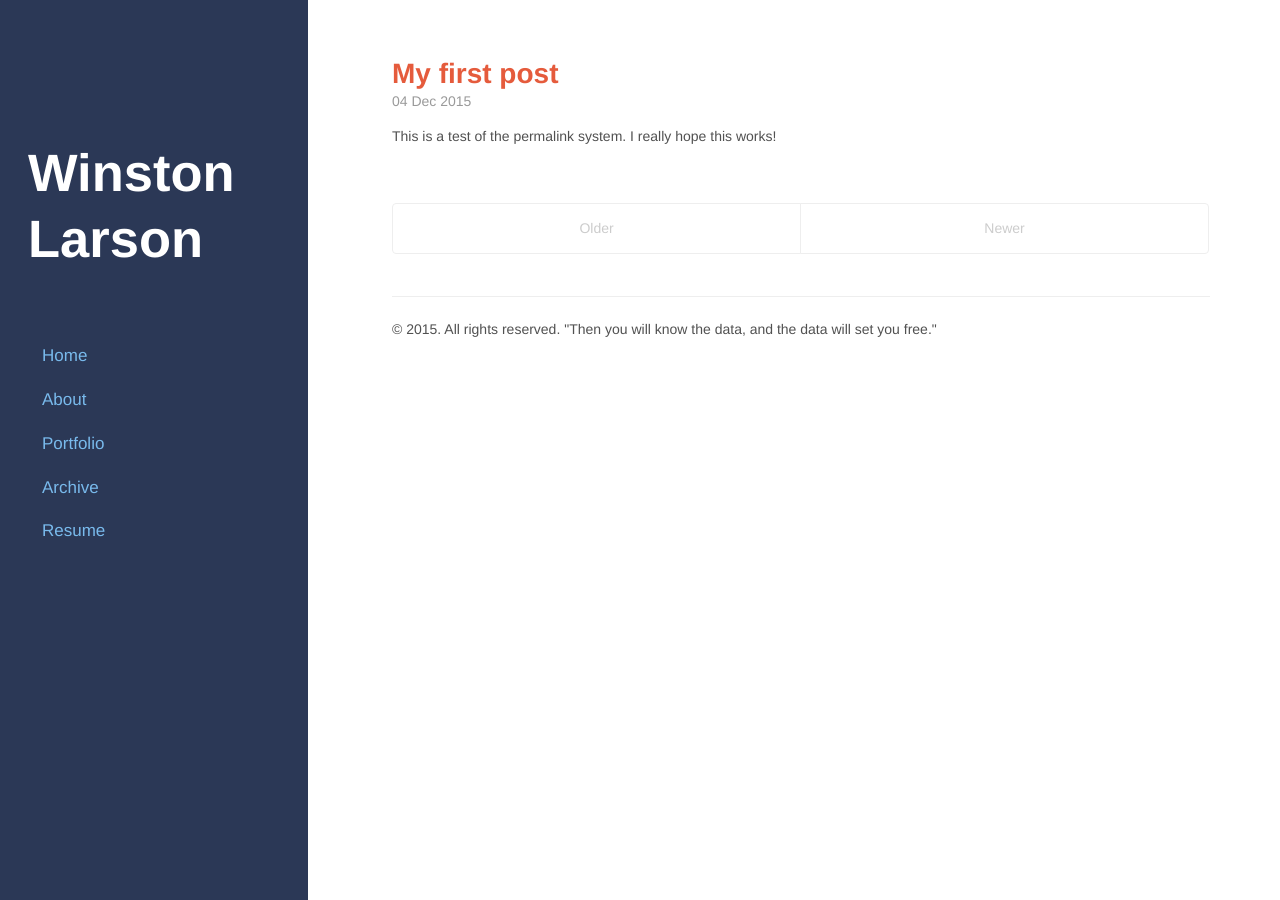
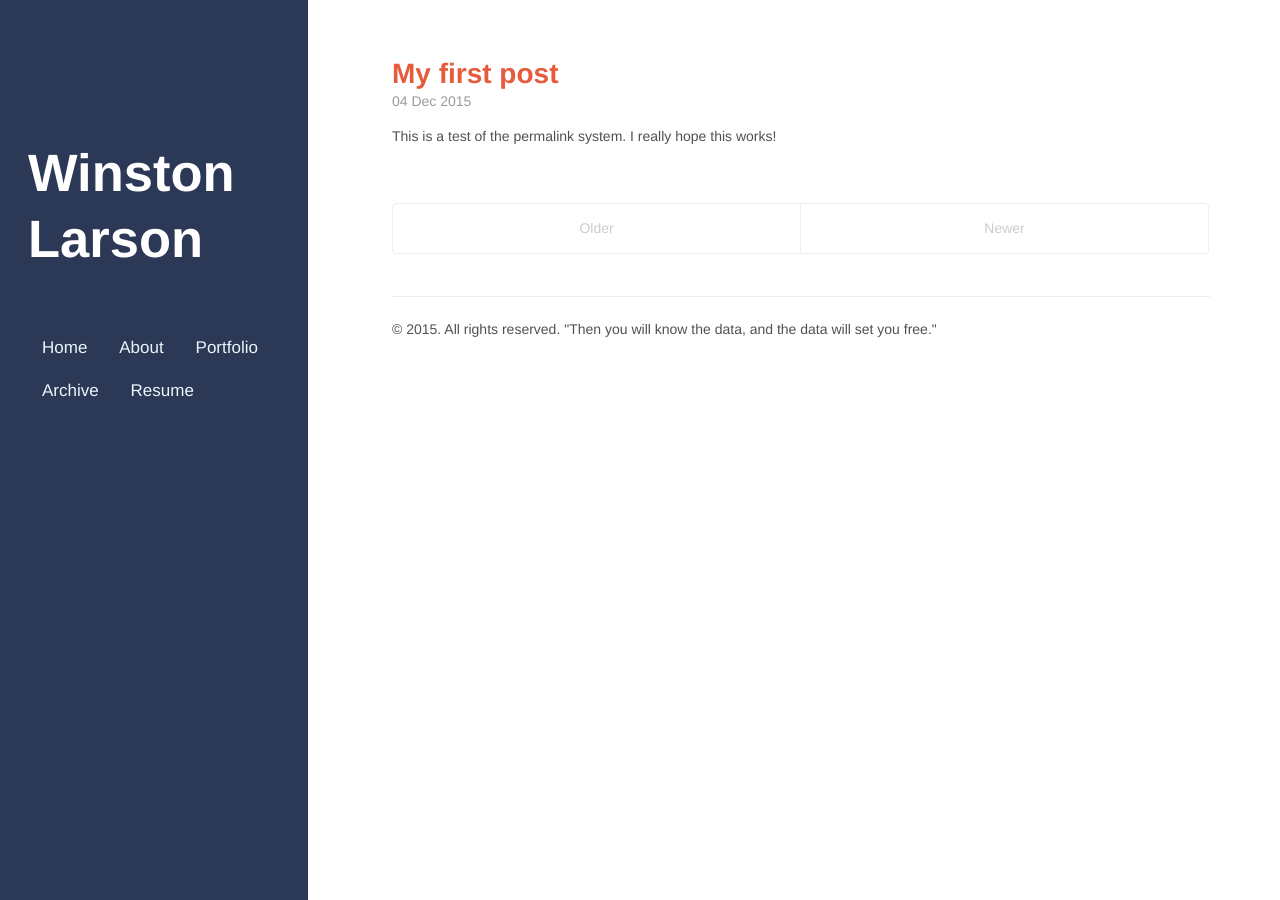
Before and after one commit to winstonlarson/old_website, a Jekyll site: the page built from index.html, in a window 1280 px wide. Built offline with Jekyll 4.4.1, drawn with Linux system fonts in a browser that asks for light colours; some web fonts are replaced; the list of posts is cut into pages by our own code.

Commit message:
more colors

```diff
--- a/public/css/hyde.css
+++ b/public/css/hyde.css
@@ -77,7 +77,7 @@ html {
 
 /* Sidebar links */
 .sidebar a {
-  color: #79BAEC;
+  color: #EBF4FA;
 }
 
 /* About section */
@@ -96,10 +96,9 @@ html {
 .sidebar-nav-item {
   padding-left: 1rem;
   padding-right: 1rem;
-  display: block;
-  line-height: 1.75;
+  display: run-in;
+  line-height: 2.5;
   font-size: 17px;
-  padding-top:    1rem;
 }
 a.sidebar-nav-item:hover,
 a.sidebar-nav-item:focus {
```
